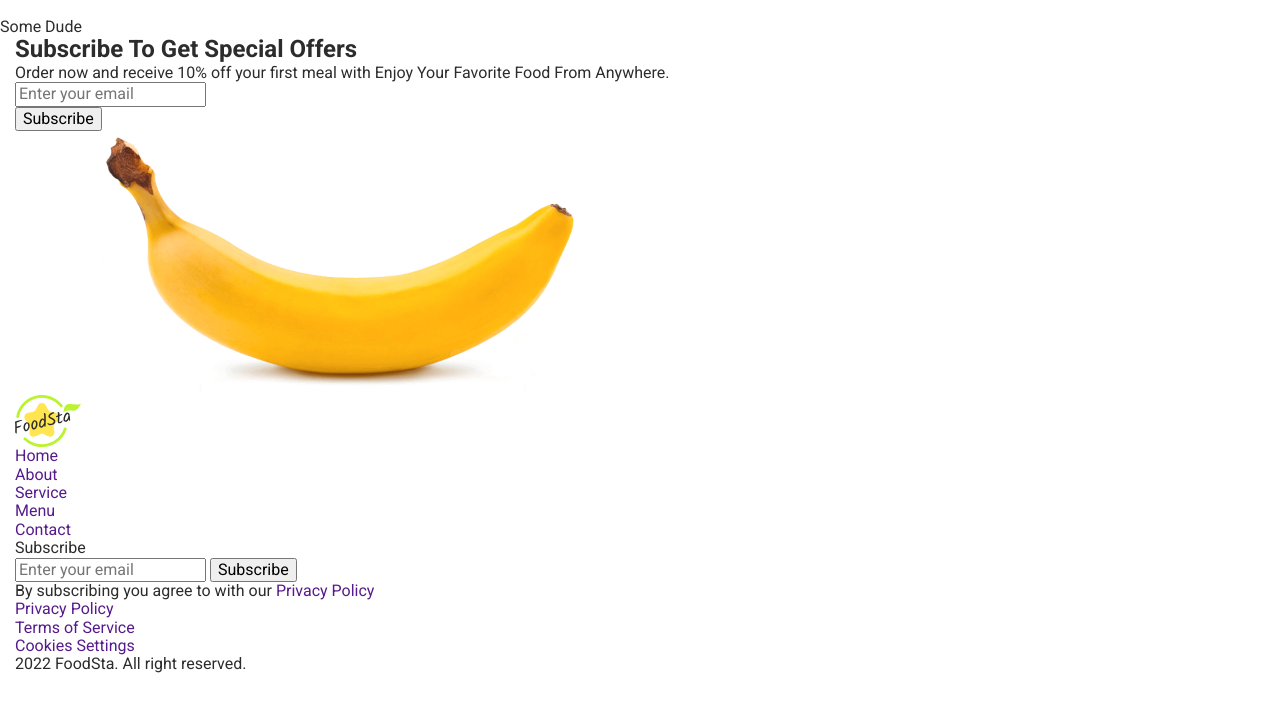
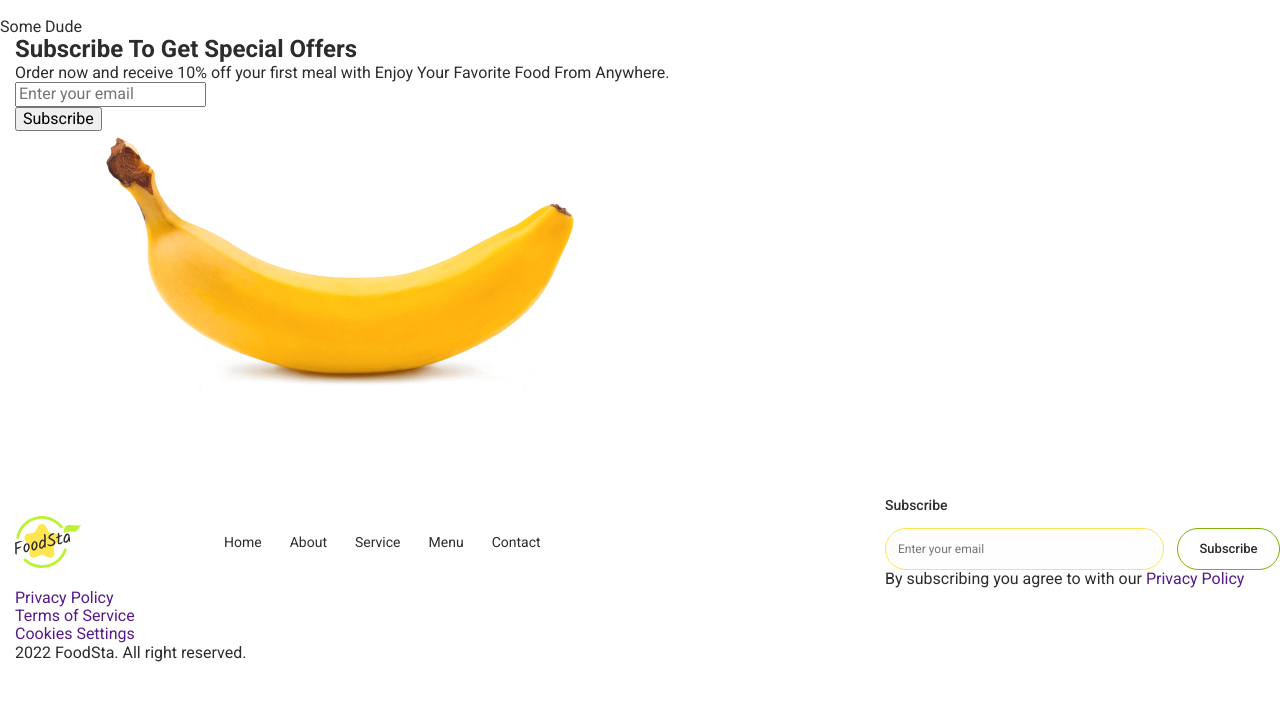
Before and after one commit to Svetlana2507t/food-delivery, a plain HTML site: page index.html in a window 1280 px wide. Shown: the part 2488-3200 px from the top of the page. Before the commit the page ends 3162 px from the top, so only its background shows below. Drawn offline with nearby package versions, Linux system fonts and the light colour scheme; files whose address does not match are found by name.

Commit message:
footer styles

```diff
--- a/css/styles.css
+++ b/css/styles.css
@@ -161,3 +161,81 @@ body {
 .favorite-item {
   width: calc((100% - 64px) / 3);
 }
+.footer-section {
+  padding-top: 100px;
+  padding-bottom: 100px;
+}
+
+.footer-f-container {
+}
+.footer-top {
+  display: flex;
+  justify-content: space-between;
+  align-items: center;
+}
+.footer-top-menu {
+  display: flex;
+  align-items: center;
+}
+.logo-footer {
+  margin-right: 143px;
+}
+.footer-nav-list {
+  display: flex;
+  gap: 28px;
+}
+.footer-nav-link {
+  font-size: 14px;
+  color: #2c2c2c;
+}
+.footer-right-form {
+}
+.footer-form-title {
+  font-weight: 500;
+  font-size: 14px;
+  line-height: 1.5;
+  color: #2c2c2c;
+  margin-bottom: 12px;
+}
+.footer-form {
+  display: flex;
+  gap: 13px;
+  align-items: center;
+}
+.footer-input {
+  border: 0.85px solid #ffe550;
+  border-radius: 30px;
+  padding-left: 12px;
+  width: 279px;
+  height: 42px;
+  background: #fefefe;
+  outline: transparent;
+  font-weight: 400;
+  font-size: 12px;
+  line-height: 1.5;
+  color: #505050;
+}
+.footer-form-btn {
+  border: 0.85px solid #7eb101;
+  border-radius: 30px;
+  width: 103px;
+  height: 42px;
+  background-color: #fff;
+  cursor: pointer;
+  font-weight: 500;
+  font-size: 13px;
+  line-height: 1.5;
+  color: #2c2c2c;
+}
+.footer-form-text {
+}
+.footer-form-link {
+}
+.footer-bottom {
+}
+.footer-link-list {
+}
+.footer-link {
+}
+.footer-bottom-text {
+}
```
